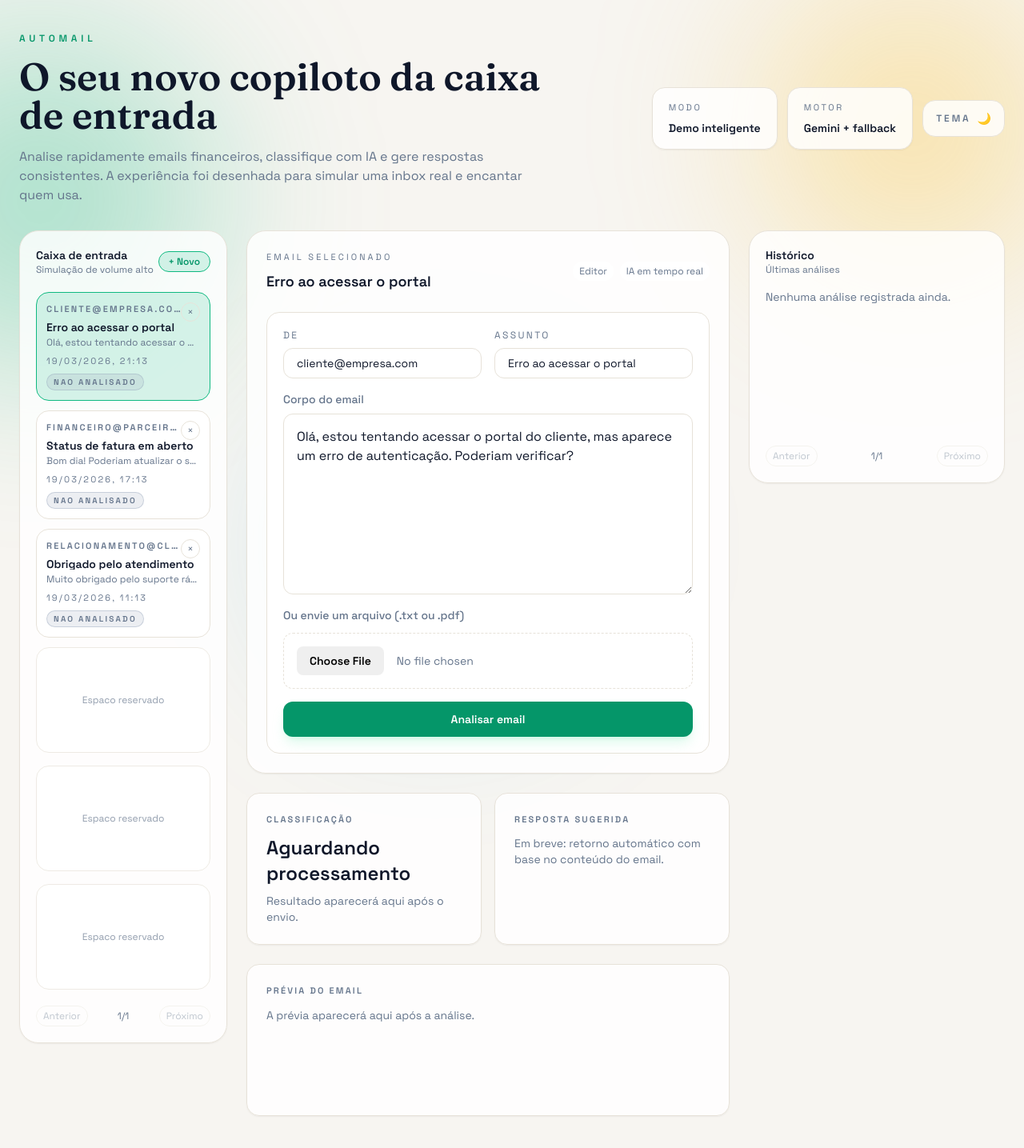
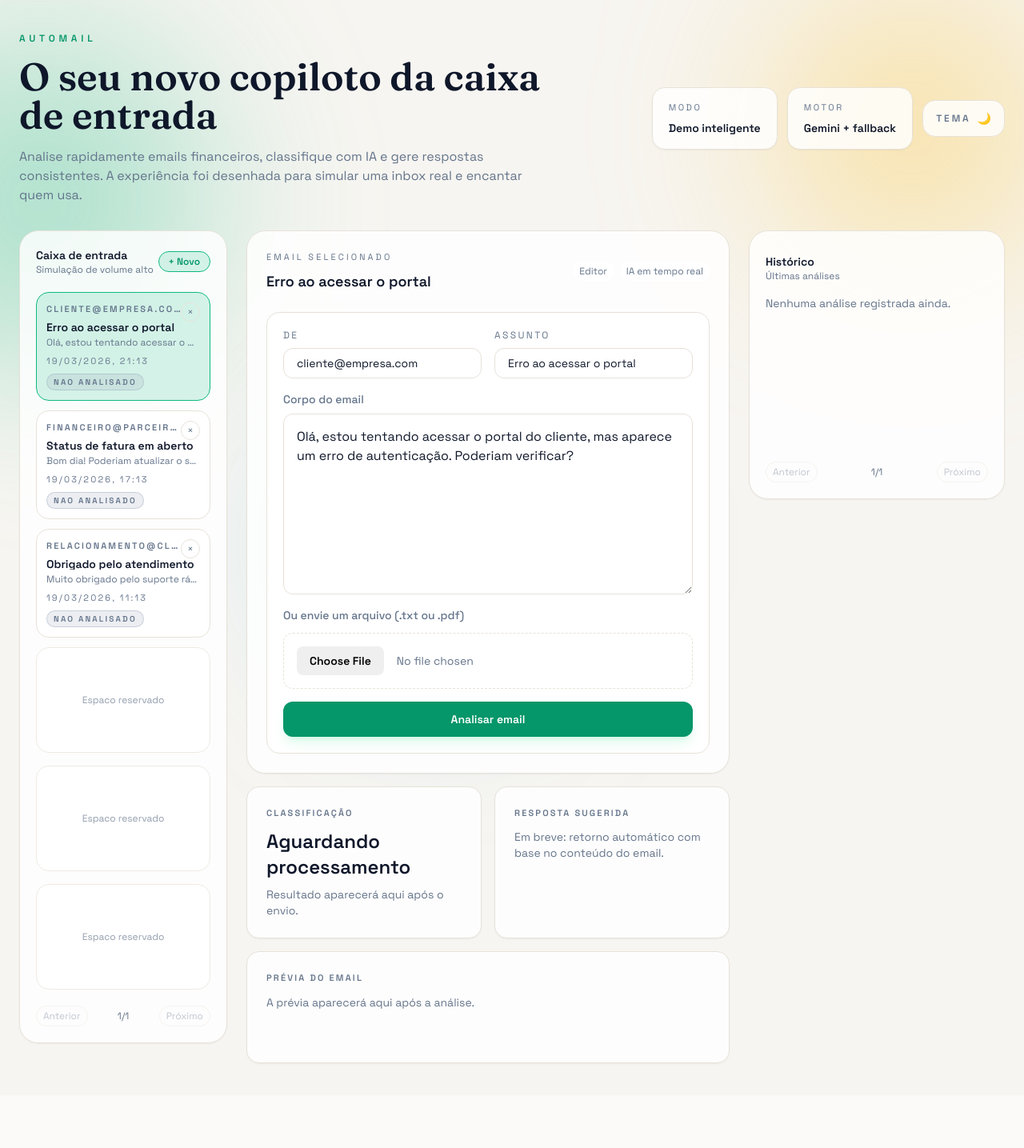
Before and after one commit to ellenmelo19/AutoMail, a FastAPI app: page / in a window 1280 px wide. Shown: the whole page at 80% size. After the commit the page ends 1330 px from the top, so only its background shows below. Run offline with FastAPI, Linux system fonts and the light colour scheme; some libraries are stand-ins or nearby versions.

Commit message:
fix: ajustes de altura

```diff
--- a/app/templates/index.html
+++ b/app/templates/index.html
@@ -274,7 +274,7 @@
           </div>
         </aside>
 
-        <div class="flex flex-col gap-6">
+        <div class="flex flex-col gap-4">
           <section class="rounded-3xl border border-app bg-surface p-6 shadow-sm">
             <div class="flex flex-wrap items-center justify-between gap-4">
               <div>
@@ -392,7 +392,7 @@
               </p>
             </section>
           {% else %}
-            <section class="flex h-full flex-1 flex-col rounded-2xl border border-app bg-surface p-6 shadow-sm min-h-[170px] xl:min-h-[190px]">
+            <section class="flex h-full flex-1 flex-col rounded-2xl border border-app bg-surface p-6 shadow-sm min-h-[170px] xl:min-h-[140px]">
               <p class="text-[11px] font-semibold uppercase tracking-[0.2em] text-muted">Prévia do email</p>
               <p id="result-preview" class="mt-3 text-sm text-muted">
                 A prévia aparecerá aqui após a análise.
@@ -401,13 +401,13 @@
           {% endif %}
         </div>
 
-        <aside class="flex flex-col rounded-3xl border border-app bg-surface p-5 shadow-sm">
+        <aside class="flex flex-col rounded-3xl border border-app bg-surface p-5 pt-7 shadow-sm">
           <div>
             <p class="text-sm font-semibold">Histórico</p>
             <p class="text-xs text-muted">Últimas análises</p>
           </div>
           <div id="history-list" class="mt-4 flex-1 grid min-h-0 grid-rows-[repeat(6,minmax(0,1fr))] gap-3 overflow-hidden"></div>
-          <div class="mt-auto flex items-center justify-between pt-4 text-xs">
+          <div class="mt-auto flex items-center justify-between pt-7 text-xs">
             <button
               id="history-prev"
               type="button"
```
